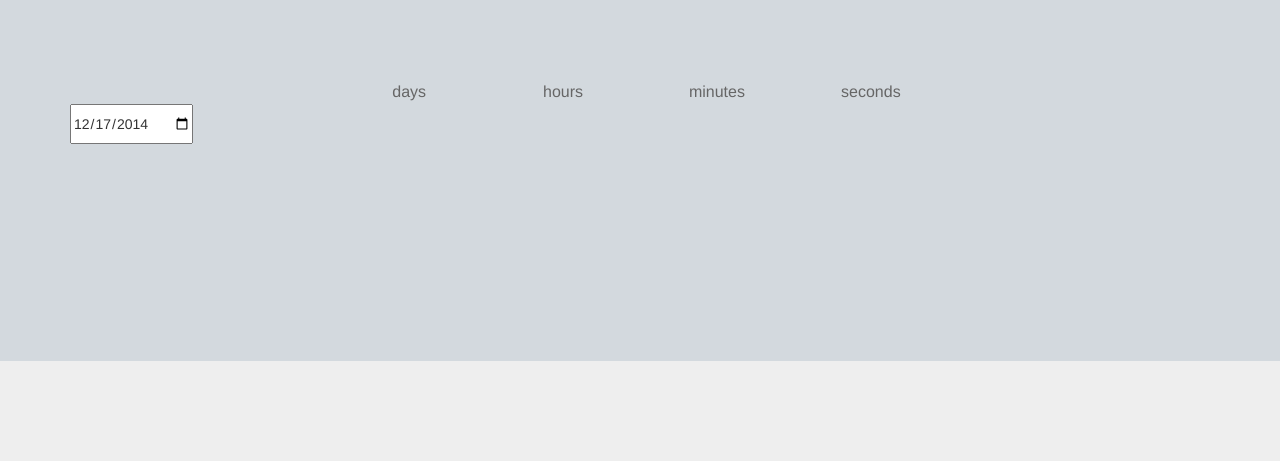
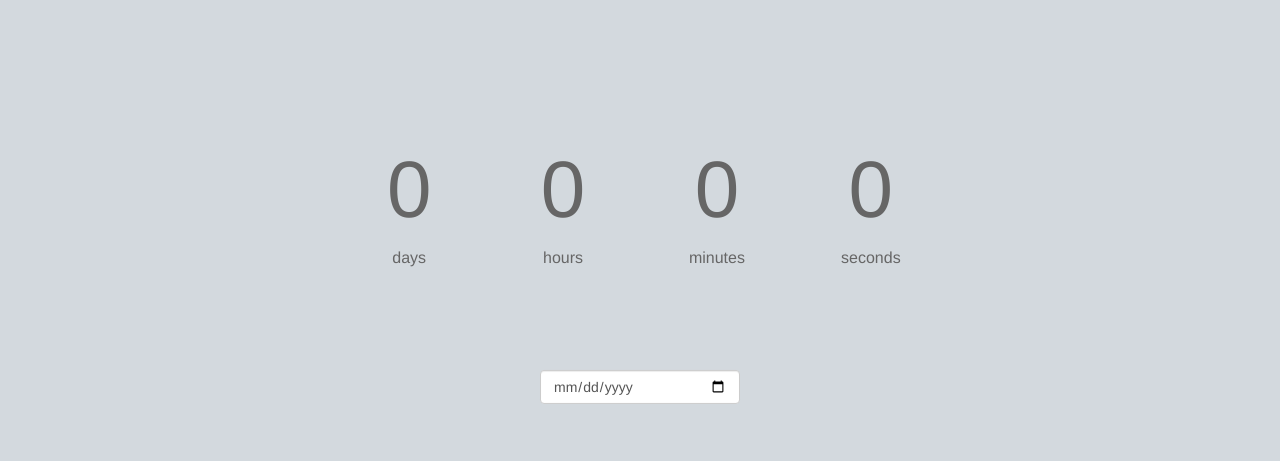
Before and after one commit to tiantianquan/Front-Simple-Demo, a website: page app/demo1/index.html in a window 1280 px wide. Shown: the part 439-900 px from the top of the page. Before the commit the page ends 800 px from the top, so only its background shows below. Drawn offline with nearby package versions, Linux system fonts and the light colour scheme.

Commit message:
count down demo

```diff
--- a/app/demo1/index.html
+++ b/app/demo1/index.html
@@ -13,7 +13,7 @@
   <script src="./js/app.js"></script>
 </head>
 
-<body ng-controller="Ctrl">
+<body ng-controller="Ctrl" ng-init="init()">
   <!--   <nav class="navbar navbar-default ">
     <div class="container">
       <a href="#" class="navbar-brand">
@@ -30,13 +30,13 @@
   <!-- 倒计时包裹 -->
   <section class="main-area">
     <!-- 倒计时主体 -->
-    <div class="container">
+    <div class="wrapper">
       <h1 class="main-title">
         Coming Soon
       </h1>
       <count-down target-date="targetDate"></count-down>
 
-      <input type="date" class="target-date" ng-model="targetDate" ng-change="targetDateChanged()">
+      <input type="date" class="form-control target-date" ng-model="targetDate" ng-change="targetDateChanged()">
     </div>
   </section>
 
--- a/app/demo1/js/app.js
+++ b/app/demo1/js/app.js
@@ -1,15 +1,16 @@
 angular.module('demo-app', [])
 
 .controller('Ctrl', function($scope) {
-  $scope.targetDate = new Date('2014-12-17 22:29:0')
-  $scope.$broadcast('countDown.targetDateChanged')
+  $scope.init = function() {
+    // $scope.targetDate = new Date('2014-12-18 23:29:0')
 
-  $scope.targetDateChanged = function() {
-    $scope.$broadcast('countDown.targetDateChanged')
+    $scope.targetDateChanged = function() {
+      $scope.$broadcast('countDown.targetDateChanged')
+    }
   }
 })
 
-.directive('countDown', function($interval) {
+.directive('countDown', function($interval, $timeout, $rootScope) {
   return {
     restrict: 'E',
     scope: {
@@ -17,32 +18,42 @@ angular.module('demo-app', [])
     },
     templateUrl: 'js/count-down.template.html',
     link: function(scope, element, attr) {
-      var time,inter
+      var time, inter
 
       scope.$on('countDown.targetDateChanged', function() {
+        $timeout(function() {
+          go()
+        }, 0)
+      })
+
+      go()
+
+      function go() {
+        console.log(scope)
         $interval.cancel(inter)
+
         time = Math.round((scope.targetDate - Date.now()) / 1000)
-        if (time <= 0) {
+        if (time > 0) {
+          scope.countTime = convertTime(time)
+
+        } else {
           scope.countTime = {
             days: 0,
             hours: 0,
             minutes: 0,
             seconds: 0
           }
-        } else {
-          scope.countTime = convertTime(time)
         }
 
         inter = $interval(function() {
-          if (time <= 0) {
-            $interval.cancel(inter)
-          } else {
+          if (time > 0) {
             time--
             scope.countTime = convertTime(time)
+          } else {
+            $interval.cancel(inter)
           }
         }, 1000)
-      })
-
+      }
 
     },
   }
--- a/app/demo1/scss/style.scss
+++ b/app/demo1/scss/style.scss
@@ -36,15 +36,21 @@ body, html {
   position: relative;
   background-color: $main-bgc;
   width: 100%;
-  height: 100%
+  height: 100%;
+  min-height:900px;
 }
 //标题
 .main-title {
-  // @include center2;
-  margin-top: 18%;
   text-align: center;
   color: #fff;
   font-size: 150px;
+  margin-top: 200px;
+}
+
+.wrapper{
+  @include center2;
+  min-width: 960px;
+  // max-height: 100%;
 }
 
 //倒计时--------------------------------------------
@@ -69,4 +75,11 @@ body, html {
 .count-note{
   font-size: 16px;
 }
+
+.target-date{
+  margin: 0 auto;
+  margin-top: 100px;
+  display: block;
+  width: 200px;
+}
 //------------------------------------------------
```
Also changed, not shown: app/demo1/scss/style.css.
